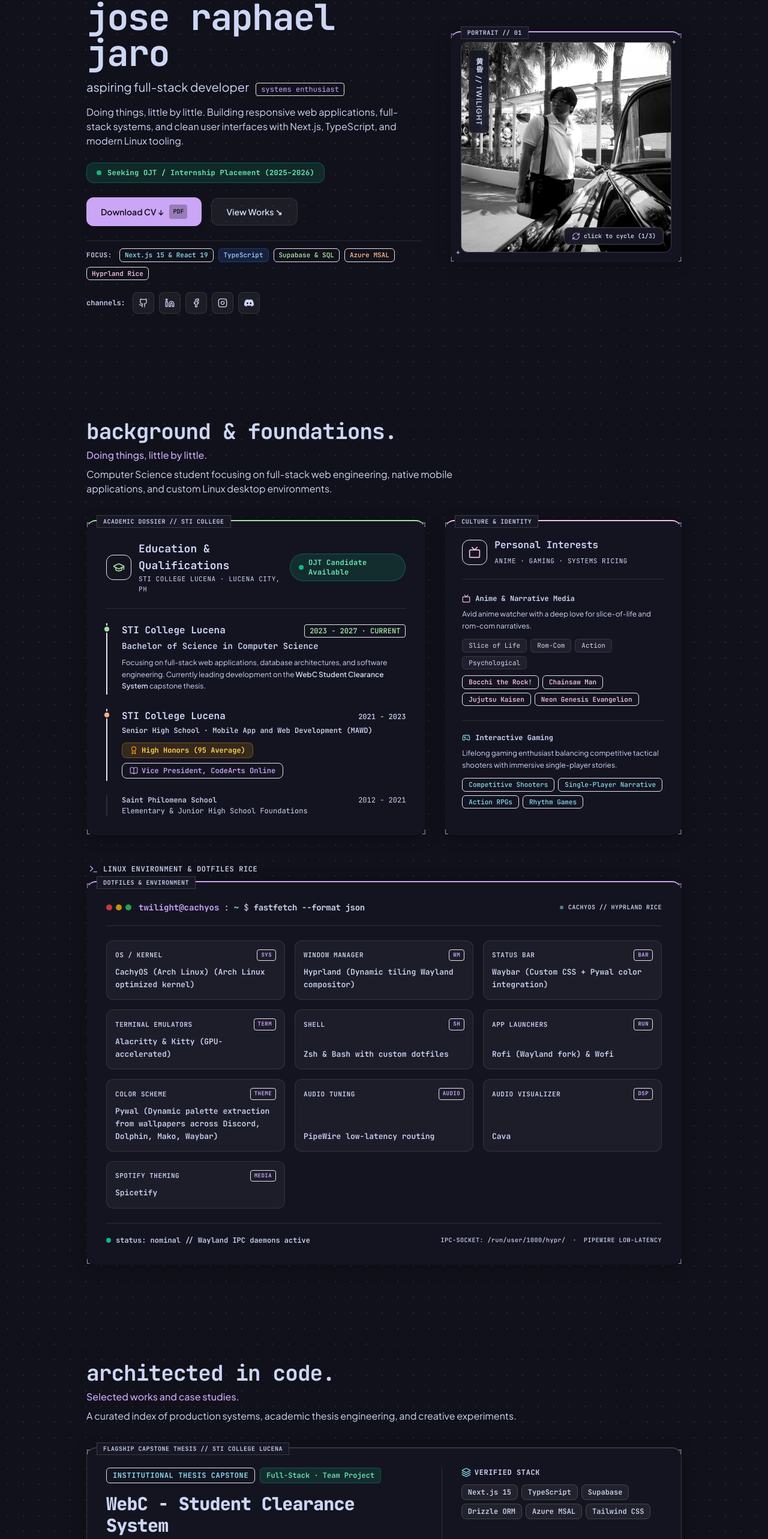
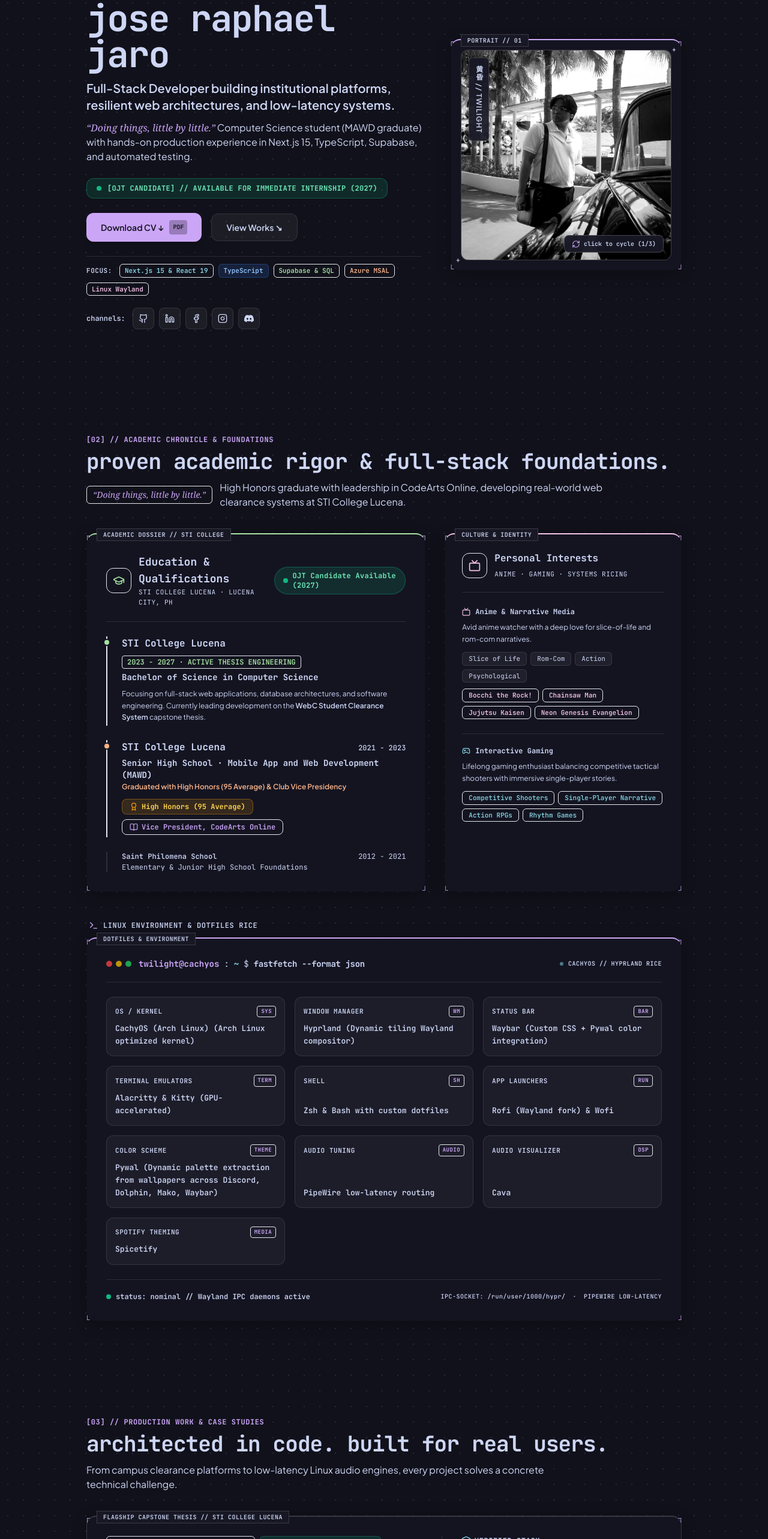
Before and after one commit to TwilightDust12/portfolio, a Next.js app: page / in a window 1280 px wide. Shown: the part 190-2756 px from the top of the page at 60% size. Built offline with nearby package versions, Linux system fonts and the light colour scheme.

Commit message:
feat(copy): implement Option B cyber-editorial hybrid headlines and 2027 OJT terms

```diff
--- a/src/components/sections/ArsenalSection.tsx
+++ b/src/components/sections/ArsenalSection.tsx
@@ -25,7 +25,7 @@ interface CategoryMeta {
 const CATEGORY_META: Record<string, CategoryMeta> = {
   Frontend: {
     icon: Layout,
-    tag: "DOM & CLIENT // MODERN WEB",
+    tag: "CLIENT-SIDE // REACT & NEXT.JS",
     colSpan: "lg:col-span-8 md:col-span-2",
     accent: "sky",
     iconBoxClass: "text-accent-sky bg-accent-sky/15 border-accent-sky/30",
@@ -34,7 +34,7 @@ const CATEGORY_META: Record<string, CategoryMeta> = {
   },
   "Backend & Data": {
     icon: Database,
-    tag: "API & STORAGE // CLOUD",
+    tag: "STORAGE & API // SUPABASE & SQL",
     colSpan: "lg:col-span-4 md:col-span-1",
     accent: "peach",
     iconBoxClass: "text-accent-peach bg-accent-peach/15 border-accent-peach/30",
@@ -43,7 +43,7 @@ const CATEGORY_META: Record<string, CategoryMeta> = {
   },
   "DevOps & QA": {
     icon: Container,
-    tag: "CI/CD & AUTOMATION",
+    tag: "TESTING & CI/CD // DOCKER & PLAYWRIGHT",
     colSpan: "lg:col-span-4 md:col-span-1",
     accent: "green",
     iconBoxClass: "text-accent-green bg-accent-green/15 border-accent-green/30",
@@ -52,7 +52,7 @@ const CATEGORY_META: Record<string, CategoryMeta> = {
   },
   "Mobile & Game Dev": {
     icon: Smartphone,
-    tag: "NATIVE & REAL-TIME",
+    tag: "NATIVE & REAL-TIME // JETPACK COMPOSE & C#",
     colSpan: "lg:col-span-4 md:col-span-1",
     accent: "mauve",
     iconBoxClass: "text-accent-text bg-accent-text/15 border-accent-text/30",
@@ -61,7 +61,7 @@ const CATEGORY_META: Record<string, CategoryMeta> = {
   },
   "Linux & Tools": {
     icon: Terminal,
-    tag: "WAYLAND & RUNTIME",
+    tag: "SYSTEMS & WORKSPACE // CACHYOS & HYPRLAND",
     colSpan: "lg:col-span-4 md:col-span-1",
     accent: "pink",
     iconBoxClass: "text-accent-pink bg-accent-pink/15 border-accent-pink/30",
@@ -79,17 +79,16 @@ export function ArsenalSection() {
 
       {/* Section Header */}
       <div className="mb-10">
+        <div className="font-mono text-xs font-bold text-accent-text tracking-wider uppercase mb-2">
+          [04] // REPERTOIRE &amp; INSTRUMENTS
+        </div>
+
         <h2 className="font-mono text-3xl sm:text-4xl font-bold text-ink lowercase tracking-tight">
-          technologies &amp; tools.
+          verified stack. zero fluff.
         </h2>
 
-        <p className="font-sans text-sm sm:text-base text-accent-text mt-2 font-medium">
-          Verified stack &amp; developer workflow.
-        </p>
-
-        <p className="font-sans text-sm sm:text-base text-ink/70 mt-2 leading-relaxed max-w-2xl">
-          The languages, frameworks, developer tools, and environments I use to build
-          software.
+        <p className="font-sans text-sm sm:text-base text-ink/75 mt-3 leading-relaxed max-w-2xl">
+          A hands-on index of languages, cloud storage, containerized CI/CD, and operating systems tested in production and thesis workflows.
         </p>
       </div>
 
--- a/src/components/sections/ChronicleSection.tsx
+++ b/src/components/sections/ChronicleSection.tsx
@@ -24,18 +24,22 @@ export function ChronicleSection() {
     <section id="about" className="max-w-5xl mx-auto px-4 py-20">
       {/* Chapter Header */}
       <div className="mb-10">
+        <div className="font-mono text-xs font-bold text-accent-text tracking-wider uppercase mb-2">
+          [02] // ACADEMIC CHRONICLE &amp; FOUNDATIONS
+        </div>
+
         <h2 className="font-mono text-3xl sm:text-4xl font-bold text-ink lowercase tracking-tight">
-          background &amp; foundations.
+          proven academic rigor &amp; full-stack foundations.
         </h2>
 
-        <p className="font-sans text-sm sm:text-base text-accent-text mt-2 font-medium">
-          Doing things, little by little.
-        </p>
-
-        <p className="font-sans text-sm sm:text-base text-ink/70 mt-2 leading-relaxed max-w-2xl">
-          Computer Science student focusing on full-stack web engineering, native mobile
-          applications, and custom Linux desktop environments.
-        </p>
+        <div className="flex items-center gap-3 mt-3 flex-wrap">
+          <span className="font-serif italic text-xs sm:text-sm text-accent-text bg-accent-text/10 border border-accent-text/25 px-2.5 py-1 rounded-md font-medium">
+            &ldquo;Doing things, little by little.&rdquo;
+          </span>
+          <p className="font-sans text-sm sm:text-base text-ink/80 leading-relaxed max-w-2xl">
+            High Honors graduate with leadership in CodeArts Online, developing real-world web clearance systems at STI College Lucena.
+          </p>
+        </div>
       </div>
 
       {/* Asymmetrical Bento Grid: Academia & Culture */}
@@ -72,7 +76,7 @@ export function ChronicleSection() {
                     <span className="relative inline-flex rounded-full h-2 w-2 bg-emerald-500" />
                   </span>
                   <span className="font-bold tracking-wide">
-                    OJT Candidate Available
+                    OJT Candidate Available (2027)
                   </span>
                 </div>
               </div>
@@ -88,11 +92,11 @@ export function ChronicleSection() {
                       {collegeEdu?.institution || "STI College Lucena"}
                     </h4>
                     <span className="font-mono text-xs px-2 py-0.5 rounded bg-accent-green/15 text-accent-green border border-accent-green/30 font-semibold">
-                      2023 - 2027 · CURRENT
+                      2023 - 2027 · ACTIVE THESIS ENGINEERING
                     </span>
                   </div>
 
-                  <p className="font-mono text-xs sm:text-sm text-ink font-semibold mt-1">
+                  <p className="font-mono text-xs sm:text-sm text-ink font-bold mt-1">
                     {collegeEdu?.degree || "Bachelor of Science in Computer Science"}
                   </p>
 
@@ -115,8 +119,12 @@ export function ChronicleSection() {
                     </span>
                   </div>
 
-                  <p className="font-mono text-xs text-ink/90 font-semibold mt-1">
+                  <p className="font-mono text-xs sm:text-sm text-ink font-bold mt-1">
                     Senior High School · Mobile App and Web Development (MAWD)
+                  </p>
+
+                  <p className="font-sans text-xs text-accent-peach font-semibold mt-0.5">
+                    Graduated with High Honors (95 Average) &amp; Club Vice Presidency
                   </p>
 
                   {/* High-Contrast Standout Achievement Badges */}
--- a/src/components/sections/ContactSection.tsx
+++ b/src/components/sections/ContactSection.tsx
@@ -73,22 +73,22 @@ export function ContactSection() {
 
       {/* Header */}
       <div className="mb-10">
+        <div className="font-mono text-xs font-bold text-accent-text tracking-wider uppercase mb-2">
+          [05] // TRANSMISSIONS &amp; PLACEMENT
+        </div>
+
         <h2 className="font-mono text-3xl sm:text-4xl font-bold text-ink lowercase tracking-tight">
-          get in touch.
+          ready for placement. let&apos;s connect.
         </h2>
 
-        <p className="font-sans text-sm sm:text-base text-accent-text mt-2 font-medium">
-          Open for OJT and internship opportunities.
-        </p>
-
-        <p className="font-sans text-sm sm:text-base text-ink/70 mt-2 leading-relaxed max-w-2xl">
-          Open for On-the-Job Training (OJT), software engineering internships, and collaborations.
+        <p className="font-sans text-sm sm:text-base text-ink/75 mt-3 leading-relaxed max-w-2xl">
+          Open for On-the-Job Training (OJT), software engineering internships, and junior full-stack opportunities. Remote or hybrid (Lucena City / Metro Manila).
         </p>
       </div>
 
       {/* Invitation Card wrapped in SwissFrame */}
       <SwissFrame
-        tag="CONTACT // TRANSMISSION"
+        tag="PLACEMENT // DIRECT PIPELINE"
         accentBorder="mauve"
         showCalipers={true}
         className="p-8 sm:p-12 rounded-2xl relative overflow-hidden shadow-lg"
@@ -97,7 +97,7 @@ export function ContactSection() {
           {/* OJT Banner */}
           <div className="inline-flex items-center gap-2.5 px-4 py-2 rounded-xl border border-emerald-500/35 bg-emerald-500/15 text-emerald-800 dark:text-emerald-300 font-mono text-xs tracking-wide shadow-xs font-bold">
             <span className="w-2 h-2 rounded-full bg-emerald-500 animate-pulse shrink-0" />
-            <span>Actively Seeking OJT &amp; Internship Placement (2025–2026)</span>
+            <span>Seeking 300–500 hour OJT placement with immediate availability for the second term.</span>
           </div>
 
           {/* Primary Headline */}
@@ -106,7 +106,7 @@ export function ContactSection() {
               Let&apos;s build something together.
             </h3>
             <p className="font-sans text-xs sm:text-sm text-ink/80 max-w-lg mx-auto leading-relaxed">
-              Whether you have an internship opening, a project inquiry, or want to talk about full-stack web engineering and Linux setups - feel free to reach out.
+              Whether you have an internship opening, a project inquiry, or want to talk about full-stack web engineering and Linux setups &mdash; feel free to reach out.
             </p>
           </div>
 
--- a/src/components/sections/HeroSection.tsx
+++ b/src/components/sections/HeroSection.tsx
@@ -64,10 +64,15 @@ export default function HeroSection() {
       <div className="grid grid-cols-1 lg:grid-cols-12 gap-12 items-center">
         {/* Left Column: Core Identity & Goals */}
         <div className="lg:col-span-7 flex flex-col items-start">
-          {/* Location & Status Badge */}
-          <div className="font-mono text-xs text-ink/70 flex items-center gap-2 mb-4">
-            <MapPin className="w-3.5 h-3.5 text-accent-text" />
-            <span>Lucena City, Philippines</span>
+          {/* Candidate Dossier Kicker & Location */}
+          <div className="font-mono text-xs flex items-center flex-wrap gap-2.5 mb-3">
+            <span className="px-2 py-0.5 rounded bg-accent-text/10 text-accent-text border border-accent-text/25 font-bold tracking-wider">
+              [SYS-ID: 01] // CANDIDATE DOSSIER
+            </span>
+            <span className="text-ink/65 flex items-center gap-1.5 font-medium">
+              <MapPin className="w-3.5 h-3.5 text-accent-text" />
+              <span>Lucena City, Philippines</span>
+            </span>
           </div>
 
           {/* Heading */}
@@ -75,18 +80,14 @@ export default function HeroSection() {
             {portfolioData.personal.name}
           </h1>
 
-          {/* Subtitle */}
-          <p className="font-sans text-lg sm:text-xl text-ink/80 mt-3 font-normal">
-            aspiring full-stack developer{" "}
-            <span className="font-mono text-xs px-2 py-0.5 rounded bg-accent-text/10 text-accent-text border border-accent-text/20 ml-2">
-              systems enthusiast
-            </span>
+          {/* Primary Proposition Headline */}
+          <p className="font-sans text-lg sm:text-xl text-ink font-semibold mt-3 leading-snug max-w-xl">
+            Full-Stack Developer building institutional platforms, resilient web architectures, and low-latency systems.
           </p>
 
-          {/* Bio / Tagline */}
-          <p className="font-sans text-sm sm:text-base text-ink/70 mt-4 leading-relaxed max-w-xl">
-            Doing things, little by little. Building responsive web applications, full-stack systems,
-            and clean user interfaces with Next.js, TypeScript, and modern Linux tooling.
+          {/* Bio / Candidate Philosophy & Background */}
+          <p className="font-sans text-sm sm:text-base text-ink/75 mt-3 leading-relaxed max-w-xl">
+            <span className="italic font-serif text-accent-text font-medium">&ldquo;Doing things, little by little.&rdquo;</span> Computer Science student (MAWD graduate) with hands-on production experience in Next.js 15, TypeScript, Supabase, and automated testing.
           </p>
 
           {/* OJT Availability Pill */}
@@ -96,7 +97,7 @@ export default function HeroSection() {
               <span className="relative inline-flex rounded-full h-2 w-2 bg-emerald-500" />
             </span>
             <span className="font-bold tracking-wide">
-              Seeking OJT / Internship Placement (2025–2026)
+              [OJT CANDIDATE] // AVAILABLE FOR IMMEDIATE INTERNSHIP (2027)
             </span>
           </div>
 
@@ -138,7 +139,7 @@ export default function HeroSection() {
               Azure MSAL
             </span>
             <span className="px-2 py-0.5 rounded-md text-[11px] font-mono bg-accent-pink/15 text-accent-pink border border-accent-pink/30 font-semibold">
-              Hyprland Rice
+              Linux Wayland
             </span>
           </div>
 
--- a/src/components/sections/ProjectsSection.tsx
+++ b/src/components/sections/ProjectsSection.tsx
@@ -25,16 +25,16 @@ export function ProjectsSection() {
 
       {/* Chapter Header */}
       <div className="mb-10">
+        <div className="font-mono text-xs font-bold text-accent-text tracking-wider uppercase mb-2">
+          [03] // PRODUCTION WORK &amp; CASE STUDIES
+        </div>
+
         <h2 className="font-mono text-3xl sm:text-4xl font-bold text-ink lowercase tracking-tight">
-          architected in code.
+          architected in code. built for real users.
         </h2>
 
-        <p className="font-sans text-sm sm:text-base text-accent-text mt-2 font-medium">
-          Selected works and case studies.
-        </p>
-
-        <p className="font-sans text-sm sm:text-base text-ink/70 mt-2 leading-relaxed max-w-3xl">
-          A curated index of production systems, academic thesis engineering, and creative experiments.
+        <p className="font-sans text-sm sm:text-base text-ink/75 mt-3 leading-relaxed max-w-3xl">
+          From campus clearance platforms to low-latency Linux audio engines, every project solves a concrete technical challenge.
         </p>
       </div>
 
@@ -67,8 +67,8 @@ export function ProjectsSection() {
                   <h3 className="font-mono text-2xl sm:text-3xl font-extrabold text-ink tracking-tight">
                     {flagship.title}
                   </h3>
-                  <p className="font-sans text-sm text-accent-sky font-semibold">
-                    {flagship.subtitle}
+                  <p className="font-sans text-sm sm:text-base text-accent-sky font-bold leading-snug">
+                    WebC: Multi-role clearance portal automating departmental approval pipelines for STI College Lucena.
                   </p>
 
                   <div className="space-y-3 pt-4 border-t border-black/10 dark:border-white/10">
@@ -181,6 +181,13 @@ export function ProjectsSection() {
                   ? "AUDIO ARCHIVE // WEB AUDIO"
                   : "SYSTEMS // WAYLAND RICE";
 
+              const headlineHook =
+                project.id === "sphere8"
+                  ? "Commercial client portal with structured project intake"
+                  : project.id === "lily-chou-chou"
+                  ? "Real-time ambient sound synthesis with Web Audio API"
+                  : "Sub-5ms PipeWire latency and dynamic Pywal compositor";
+
               return (
                 <SwissFrame
                   key={project.id}
@@ -190,12 +197,15 @@ export function ProjectsSection() {
                   className="p-6 rounded-2xl flex flex-col justify-between hover:border-accent-text/40 transition-all duration-200 ease-out hover:shadow-lg dark:hover:shadow-black/40 hover:-translate-y-1"
                 >
                   <div className="flex flex-col space-y-4">
-                    {/* Top row: Project title and subtitle */}
+                    {/* Top row: Project title and headline hook */}
                     <div>
                       <h4 className="font-mono text-base font-bold text-ink">
                         {project.title}
                       </h4>
-                      <p className="font-sans text-xs text-accent-text font-medium mt-1">
+                      <p className="font-sans text-xs text-accent-text font-bold mt-1">
+                        {headlineHook}
+                      </p>
+                      <p className="font-sans text-[11px] text-ink/65 mt-0.5">
                         {project.subtitle}
                       </p>
                     </div>
```
